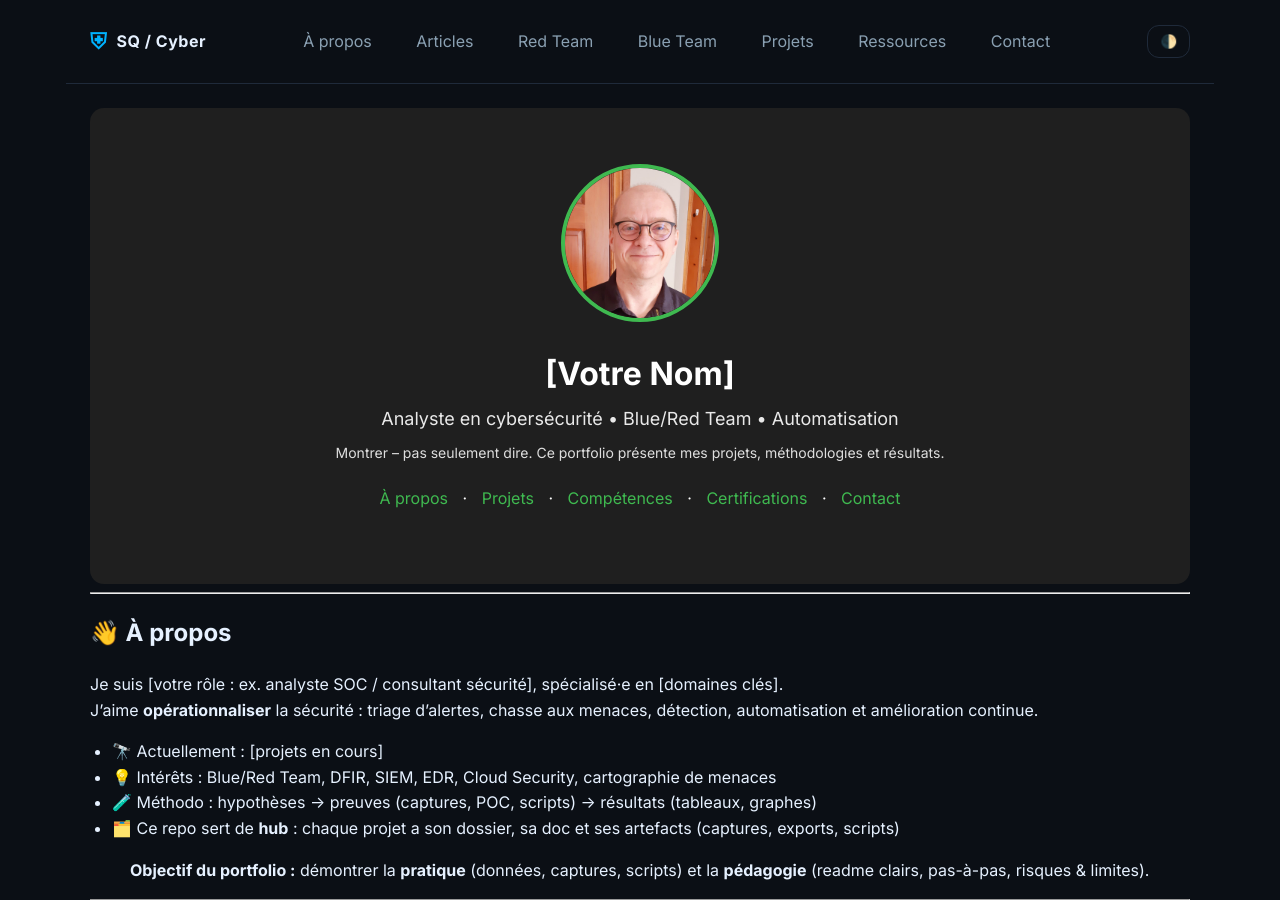
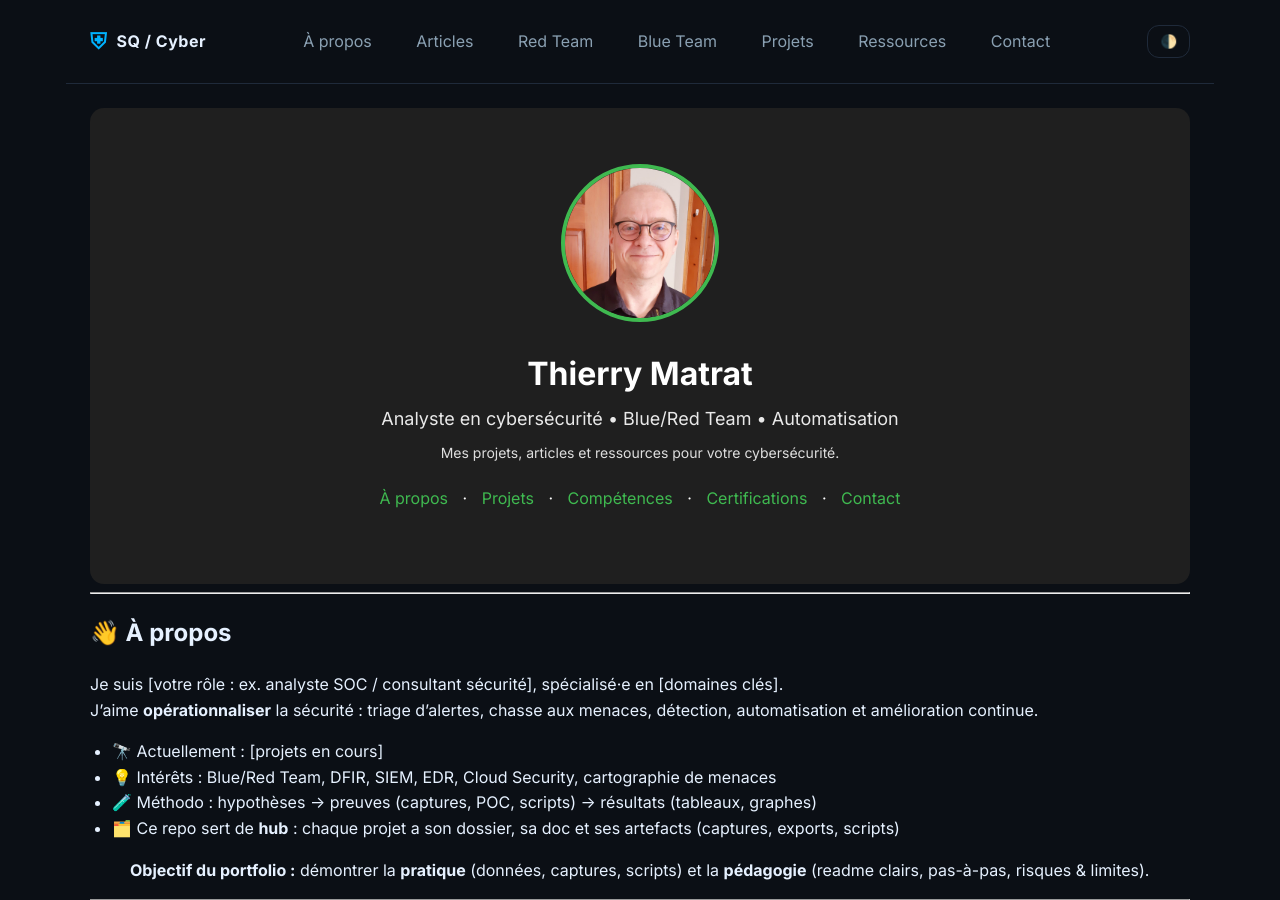
Before and after one commit to sqltemp/portfolio, a Jekyll site: the page built from index.md, in a window 1280 px wide and 900 px high. Built offline with Jekyll 4.4.1, drawn with Linux system fonts in a browser that asks for light colours; our own code applies the rules of GitHub Pages for plain Markdown files.

Commit message:
Change name and update project description in index.md
Updated personal information and project description.

```diff
--- a/index.md
+++ b/index.md
@@ -10,9 +10,9 @@ Mode d’emploi :
 <!-- ===== HERO / BANNIÈRE ===== -->
 <div align="center" style="background:#1f1f1f; padding:56px 20px; color:#fff; border-radius:14px;">
   <img src="assets/profilepic.jpg" alt="Photo de [VOTRE NOM]" width="150" style="border-radius:50%; border:4px solid #3fb950;">
-  <h1 style="margin:18px 0 6px;">[Votre Nom]</h1>
+  <h1 style="margin:18px 0 6px;">Thierry Matrat</h1>
   <p style="margin:0; font-size:18px; opacity:.9;">Analyste en cybersécurité • Blue/Red Team • Automatisation</p>
-  <p style="margin:8px 0 0; font-size:14px; opacity:.85;">Montrer – pas seulement dire. Ce portfolio présente mes projets, méthodologies et résultats.</p>
+  <p style="margin:8px 0 0; font-size:14px; opacity:.85;">Mes projets, articles et ressources pour votre cybersécurité.</p>
 
   <!-- mini navigation -->
   <p style="margin-top:22px;">
```
